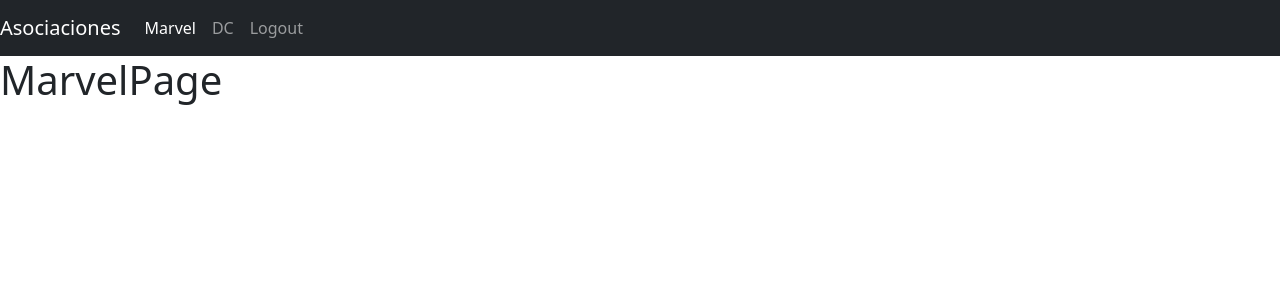
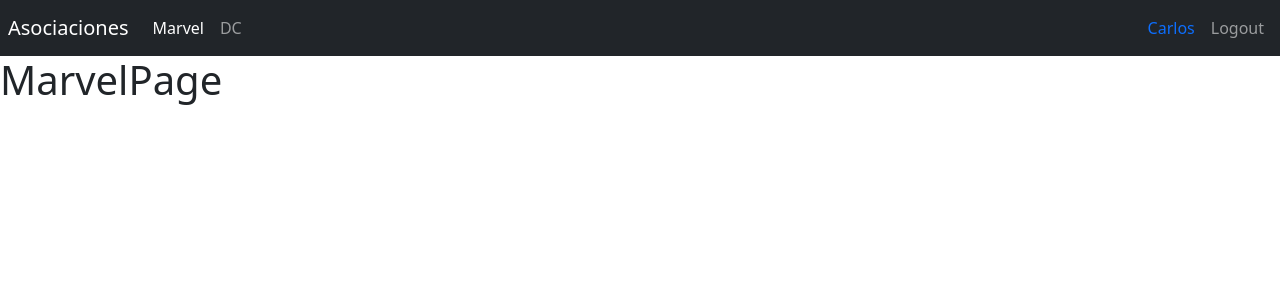
Before and after one commit to CJ-arg/Heroes-Vite-App, a React (Vite) app: page /marvel in a window 1280 px wide. Shown: the top 300 px of the page. Built offline with nearby package versions, Linux system fonts and the light colour scheme.

Commit message:
navbar commit

```diff
--- a/src/router/AppRouter.jsx
+++ b/src/router/AppRouter.jsx
@@ -3,7 +3,8 @@
 import MarvelPage from '../heroes/pages/MarvelPage'
 import DcPage from '../heroes/pages/DcPage'
 import Login from '../auth/Login'
-import { Navbar } from '../ui/components'
+import { Navbar } from '../ui'
+
 
 const AppRouter = () => {
   return (
--- a/src/ui/components/NavBar.jsx
+++ b/src/ui/components/NavBar.jsx
@@ -1,9 +1,14 @@
+import React, { useState } from 'react';
+import { useEffect } from 'react';
 import { Link, NavLink } from 'react-router-dom';
 
 
 export const Navbar = () => {
+
+
+
   return (
-    <nav className="navbar navbar-expand-sm navbar-dark bg-dark">
+    <nav className="navbar navbar-expand-sm navbar-dark bg-dark p-2">
 
       <Link
         className="navbar-brand"
@@ -16,29 +21,29 @@
         <div className="navbar-nav">
 
           <NavLink
-            className="nav-item nav-link"
+            className={({ isActive }) => `nav-item nav-link ${isActive ? 'active' : ""}`}
             to="/marvel"
+
           >
             Marvel
           </NavLink>
 
           <NavLink
-            className="nav-item nav-link"
+            className={({ isActive }) => `nav-item nav-link ${isActive ? 'active' : ""}`}
             to="/dc"
+
           >
             DC
           </NavLink>
         </div>
       </div>
 
-      <div className="navbar-collapse collapse w-100 order-3 dual-collapse2">
+      <div className="navbar-collapse collapse w-100 order-3 dual-collapse2 d-flex justify-content-end">
         <ul className="navbar-nav ml-auto">
-          <NavLink
-            className="nav-item nav-link"
-            to="/login"
-          >
-            Logout
-          </NavLink>
+          <span className='nav-item nav-link text-primary'>
+            Carlos
+          </span>
+          <button className='nav-item nav-link btn'> Logout</button>
         </ul>
       </div>
     </nav>
--- a/src/ui/components/index.js
+++ /dev/null
@@ -1 +0,0 @@
-export * from "./NavBar"
--- /dev/null
+++ b/src/ui/index.js
@@ -0,0 +1 @@
+export * from "./components/NavBar";
```
